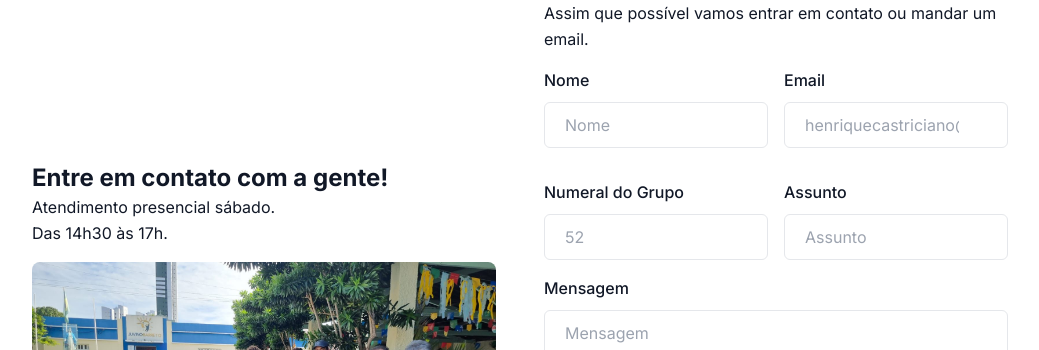
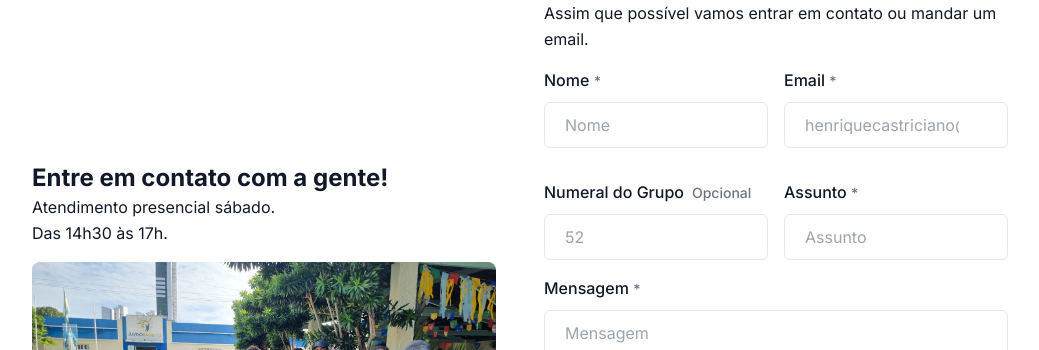
Before and after one commit to Pedrohsv1/website-henrique, a Next.js app: page /contato in a window 1280 px wide. Shown: the part 167-517 px from the top of the page, without its empty margins (120-1159 px from the left). Built offline with nearby package versions, Linux system fonts and the light colour scheme.

Commit message:
contact image and title from history

```diff
--- a/app/components/contact.tsx
+++ b/app/components/contact.tsx
@@ -69,7 +69,7 @@ const ContactForm: React.FC = () => {
         hasError = true;
         console.log(formData[field], field);
       } else if (errors[field]) {
-        newErrors[field] = errors[field]; // Mantém o erro de validação, se houver
+        newErrors[field] = errors[field];
         hasError = true;
         console.log(3);
       }
@@ -102,7 +102,6 @@ const ContactForm: React.FC = () => {
 
   return (
     <div className="w-full md:w-1/2">
-      {/* Efeito de confetes */}
       <h1 className="text-2xl">
         <b>Envie uma mensagem!</b>
       </h1>
@@ -120,7 +119,7 @@ const ContactForm: React.FC = () => {
                 htmlFor="name"
                 className="mb-[10px] block text-base font-medium"
               >
-                Nome
+                Nome <span className="text-gray-500 text-sm">*</span>
               </label>
               <input
                 type="text"
@@ -148,7 +147,7 @@ const ContactForm: React.FC = () => {
                 htmlFor="email"
                 className="mb-[10px] block text-base font-medium "
               >
-                Email
+                Email <span className="text-gray-500 text-sm">*</span>
               </label>
               <div className="relative">
                 <input
@@ -173,7 +172,7 @@ const ContactForm: React.FC = () => {
         </div>
 
         <div className="md:flex gap-4">
-          {/* Outros campos com a mesma estrutura */}
+          {/* Numeral do Grupo */}
           <div className="w-full mt-4 md:w-1/2 lg:w-1/2">
             <div className="mb-4">
               <label
@@ -181,6 +180,7 @@ const ContactForm: React.FC = () => {
                 className="mb-[10px] block text-base font-medium"
               >
                 Numeral do Grupo
+                <span className="text-gray-500 text-sm ml-2">Opcional</span>
               </label>
               <input
                 type="text"
@@ -204,12 +204,13 @@ const ContactForm: React.FC = () => {
           </div>
 
           <div className="w-full mt-4 md:w-1/2 lg:w-1/2">
+            {/* Assunto */}
             <div className="mb-4">
               <label
                 htmlFor="subject"
                 className="mb-[10px] block text-base font-medium"
               >
-                Assunto
+                Assunto <span className="text-gray-500 text-sm">*</span>
               </label>
               <input
                 type="text"
@@ -232,12 +233,14 @@ const ContactForm: React.FC = () => {
           </div>
         </div>
         <div className="w-full ">
+          {/* Messagem */}
+
           <div className="mb-4">
             <label
               htmlFor="message"
               className="mb-[10px] block text-base font-medium"
             >
-              Mensagem
+              Mensagem <span className="text-gray-500 text-sm">*</span>
             </label>
             <textarea
               id="message"
```
